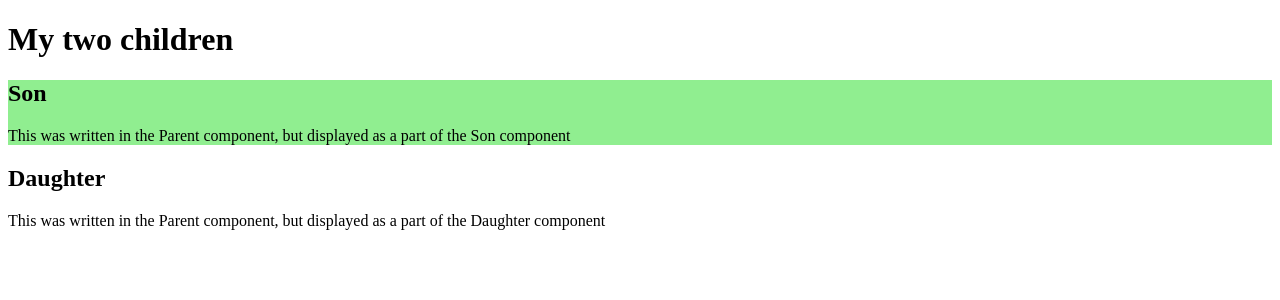
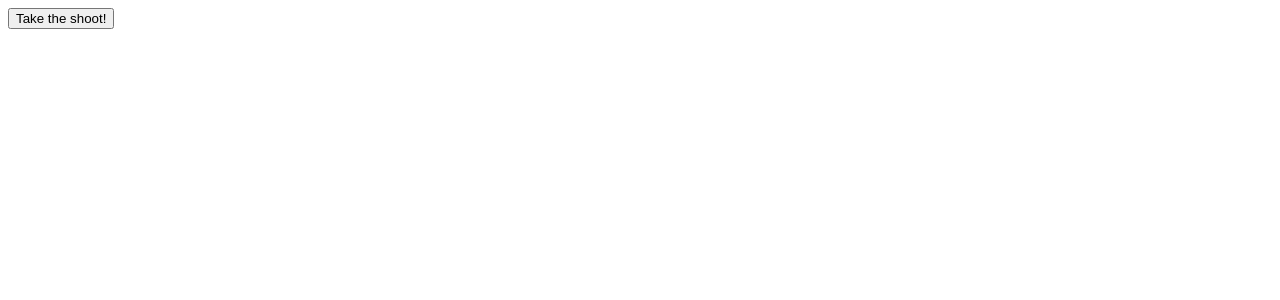
Before and after one commit to RommelAgasa/React, a React (Vite) app in the folder my-react-app/: page / in a window 1280 px wide. Shown: the top 300 px of the page. Built offline with nearby package versions, Linux system fonts and the light colour scheme.

Commit message:
learned react events

```diff
--- a/my-react-app/src/components/props_children.jsx
+++ b/my-react-app/src/components/props_children.jsx
@@ -8,7 +8,7 @@ function Son(props){
 }
 
 function Daughter(props){
-    const {brand, model} = props;
+    //const {brand, model} = props;
     return (
         <div style={{background: "lightgblue"}}>
             <h2>Daughter</h2>
--- /dev/null
+++ b/my-react-app/src/components/react_events.jsx
@@ -0,0 +1,39 @@
+// function Football() {
+//     const shoot = () => {
+//         alert("Great Shot!");
+//     }
+
+//     return (
+//         <button onClick={shoot} >Take the shot!</button>
+//     );
+// }
+
+
+// function Football(){
+//     const shoot = (a) => {
+//         alert(a);
+//     }
+
+//     return (
+//         <button onClick={() => shoot("Goal!")} >Take the shot!</button>
+//     );
+// }
+
+
+function Football(){
+    const shoot = (a, b) => {
+        alert(b.type);
+        /**
+         *  'b' represents the React event that triggered the function,
+         *  in this case the 'click' event
+         */
+    };
+
+    return(
+        <button onClick={
+            (event) => shoot("Goal!", event)
+        } >Take the shoot!</button>
+    );
+}
+
+export default Football;
--- a/my-react-app/src/main.jsx
+++ b/my-react-app/src/main.jsx
@@ -1,17 +1,19 @@
+
+// Day 1
 import { createRoot } from 'react-dom/client'
 import React from 'react';
 import Car from './components/car';
 import Bike from './components/bike';
 import Umbrella from './components/props';
 import Garage from './components/garage';
-
 import Car_ClassComponent from './components/components';
-
 import Header from './components/class_components';
 
+
+// Day 2
 import Car_Props_Destructuring from './components/destructuring_props';
-
 import Parent from './components/props_children';
+import Football from './components/react_events';
 
 
 // function handleUmbrellaClick(){
@@ -36,7 +38,7 @@ createRoot(document.getElementById('root')).render(
   // <Header favcol="red"/>
 
   // <Car_Props_Destructuring brand="Ford" model="Mustang" year="1969"/>
-
-  <Parent />
+  //<Parent />
+  <Football/>
 
 )
```
